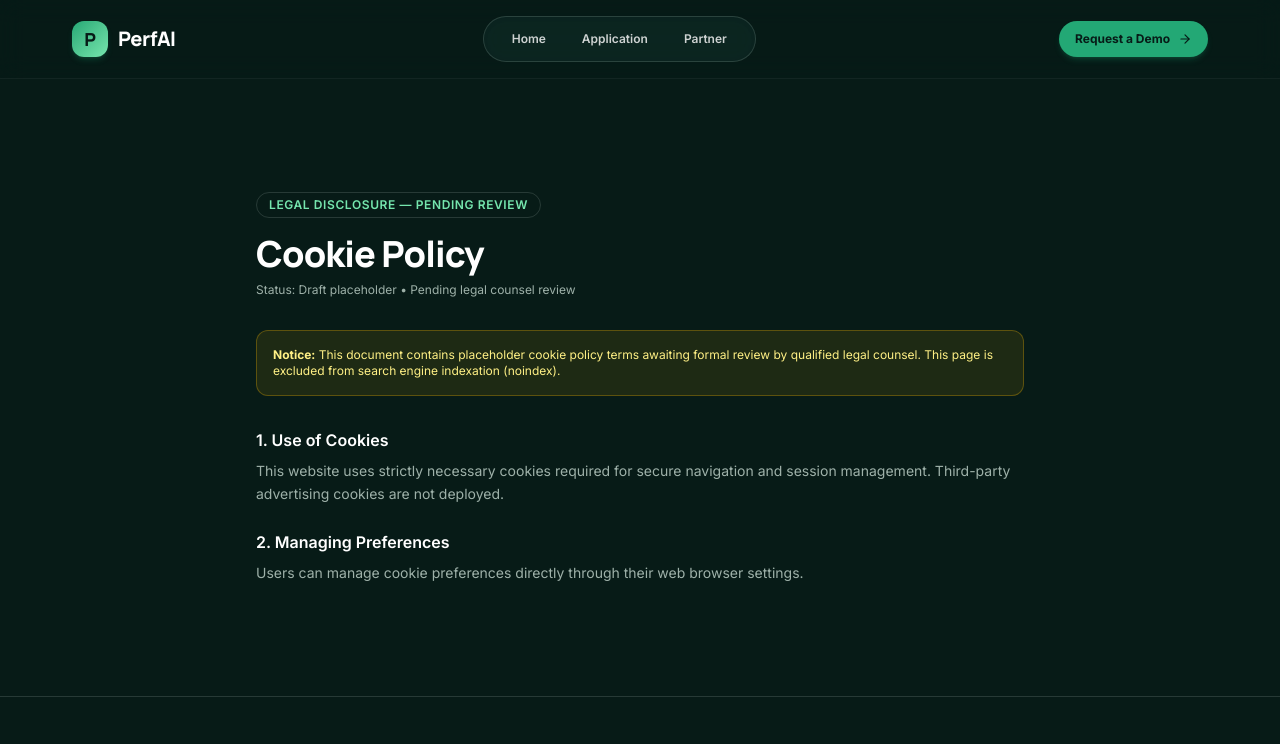
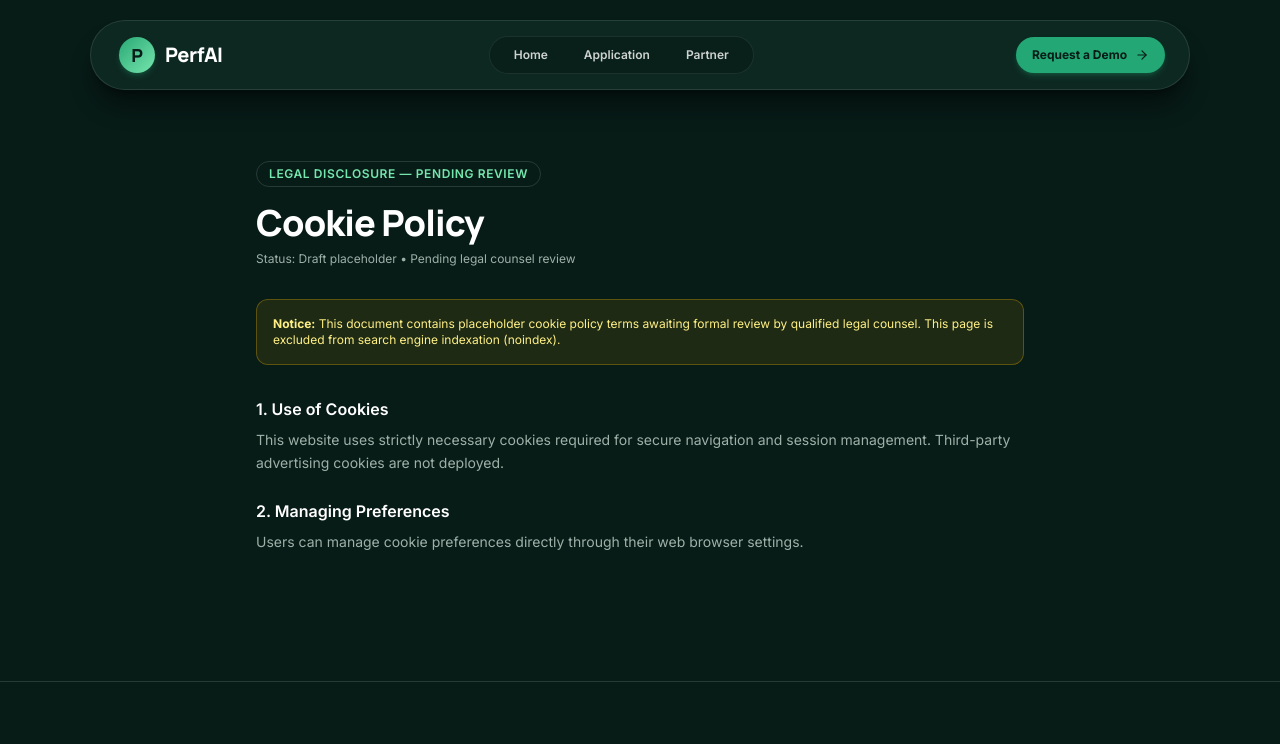
Before and after one commit to verilumenlab/perfai-, a Next.js app: page /cookies in a window 1280 px wide. Shown: the top 744 px of the page. Built offline with nearby package versions, Linux system fonts and the light colour scheme.

Commit message:
feat: implement modern floating capsule island navbar and adjust hero spacing

```diff
--- a/app/application/page.tsx
+++ b/app/application/page.tsx
@@ -54,7 +54,7 @@ export default function ApplicationPage() {
   return (
     <div className="flex flex-col">
       {/* Hero Section */}
-      <Section className="pt-16 pb-20 md:pt-24 md:pb-28 bg-bg-deep border-b border-border-dark relative overflow-hidden">
+      <Section className="pt-28 pb-20 sm:pt-36 sm:pb-28 md:pt-40 md:pb-32 bg-bg-deep border-b border-border-dark relative overflow-hidden">
         <div
           className="absolute top-0 right-1/4 w-96 h-96 bg-green-primary/10 rounded-full blur-[130px] pointer-events-none"
           aria-hidden="true"
--- a/app/cookies/page.tsx
+++ b/app/cookies/page.tsx
@@ -15,7 +15,7 @@ export const metadata: Metadata = {
 
 export default function CookiesPage() {
   return (
-    <Section className="py-20 md:py-28 bg-bg-deep text-white">
+    <Section className="pt-28 pb-20 sm:pt-36 sm:pb-28 md:pt-40 md:pb-32 bg-bg-deep text-white">
       <Container>
         <div className="max-w-3xl mx-auto">
           <Badge variant="outline" className="mb-4 text-mint-accent">
--- a/app/partner/page.tsx
+++ b/app/partner/page.tsx
@@ -54,7 +54,7 @@ export default function PartnerPage() {
   return (
     <div className="flex flex-col">
       {/* Hero Section */}
-      <Section className="pt-16 pb-20 md:pt-24 md:pb-28 bg-bg-deep border-b border-border-dark relative overflow-hidden">
+      <Section className="pt-28 pb-20 sm:pt-36 sm:pb-28 md:pt-40 md:pb-32 bg-bg-deep border-b border-border-dark relative overflow-hidden">
         <div
           className="absolute top-0 right-1/4 w-96 h-96 bg-green-primary/10 rounded-full blur-[130px] pointer-events-none"
           aria-hidden="true"
--- a/app/privacy/page.tsx
+++ b/app/privacy/page.tsx
@@ -16,7 +16,7 @@ export const metadata: Metadata = {
 
 export default function PrivacyPage() {
   return (
-    <Section className="py-20 md:py-28 bg-bg-deep text-white">
+    <Section className="pt-28 pb-20 sm:pt-36 sm:pb-28 md:pt-40 md:pb-32 bg-bg-deep text-white">
       <Container>
         <div className="max-w-3xl mx-auto">
           <Badge variant="outline" className="mb-4 text-mint-accent">
--- a/app/terms/page.tsx
+++ b/app/terms/page.tsx
@@ -16,7 +16,7 @@ export const metadata: Metadata = {
 
 export default function TermsPage() {
   return (
-    <Section className="py-20 md:py-28 bg-bg-deep text-white">
+    <Section className="pt-28 pb-20 sm:pt-36 sm:pb-28 md:pt-40 md:pb-32 bg-bg-deep text-white">
       <Container>
         <div className="max-w-3xl mx-auto">
           <Badge variant="outline" className="mb-4 text-mint-accent">
--- a/components/layout/Navbar.tsx
+++ b/components/layout/Navbar.tsx
@@ -21,57 +21,59 @@ export function Navbar() {
   return (
     <>
       <header
-        className={`sticky top-0 z-40 w-full transition-all duration-300 ${
-          scrolled
-            ? "bg-bg-deep/85 backdrop-blur-xl border-b border-border-dark/80 py-3 shadow-xl shadow-black/40"
-            : "bg-bg-deep/40 backdrop-blur-md border-b border-white/5 py-4"
-        }`}
+        className="fixed top-3 sm:top-5 inset-x-0 z-40 flex justify-center px-3 sm:px-6 pointer-events-none transition-all duration-300"
       >
-        <div className="w-full max-w-[1200px] mx-auto px-4 sm:px-6 lg:px-8 flex items-center justify-between">
+        <div
+          className={`pointer-events-auto w-full max-w-[1100px] mx-auto rounded-full transition-all duration-300 flex items-center justify-between px-4 sm:px-6 py-2.5 sm:py-3 ${
+            scrolled
+              ? "bg-bg-deep/90 backdrop-blur-xl border border-green-primary/30 shadow-2xl shadow-black/60 shadow-green-primary/5"
+              : "bg-bg-surface/80 backdrop-blur-lg border border-border-dark/80 shadow-xl shadow-black/40"
+          }`}
+        >
           {/* Brand: PerfAI Logo and Name only */}
           <Link
             href="/"
-            className="flex items-center gap-2.5 group focus:outline-none focus-visible:ring-2 focus-visible:ring-mint-accent rounded-xl p-1 -ml-1 transition-all"
+            className="flex items-center gap-2.5 group focus:outline-none focus-visible:ring-2 focus-visible:ring-mint-accent rounded-full p-1 transition-all"
             aria-label="PerfAI Homepage"
           >
-            <div className="h-9 w-9 rounded-xl bg-gradient-to-br from-green-primary to-mint-accent text-bg-deep flex items-center justify-center font-heading font-extrabold text-lg shadow-md shadow-green-primary/20 group-hover:scale-105 transition-transform">
+            <div className="h-8 w-8 sm:h-9 sm:w-9 rounded-full bg-gradient-to-br from-green-primary to-mint-accent text-bg-deep flex items-center justify-center font-heading font-extrabold text-base sm:text-lg shadow-md shadow-green-primary/25 group-hover:scale-105 transition-transform">
               P
             </div>
-            <span className="font-heading font-extrabold text-xl tracking-tight text-white group-hover:text-mint-accent transition-colors">
+            <span className="font-heading font-extrabold text-lg sm:text-xl tracking-tight text-white group-hover:text-mint-accent transition-colors">
               PerfAI
             </span>
           </Link>
 
           {/* Nav links: Home, Application, Partner */}
           <nav
-            className="hidden md:flex items-center gap-1 bg-bg-surface/70 backdrop-blur-md px-3 py-1.5 rounded-full border border-border-dark shadow-inner"
+            className="hidden md:flex items-center gap-1 bg-bg-deep/60 px-2 py-1 rounded-full border border-border-dark/60"
             aria-label="Main Navigation"
           >
             <Link
               href="/"
-              className="text-xs font-semibold px-4 py-2 rounded-full text-white/80 hover:text-white hover:bg-white/5 transition-all duration-200"
+              className="text-xs font-semibold px-4 py-1.5 rounded-full text-white/80 hover:text-white hover:bg-white/10 transition-all duration-200"
             >
               Home
             </Link>
             <Link
               href="/application"
-              className="text-xs font-semibold px-4 py-2 rounded-full text-white/80 hover:text-white hover:bg-white/5 transition-all duration-200"
+              className="text-xs font-semibold px-4 py-1.5 rounded-full text-white/80 hover:text-white hover:bg-white/10 transition-all duration-200"
             >
               Application
             </Link>
             <Link
               href="/partner"
-              className="text-xs font-semibold px-4 py-2 rounded-full text-white/80 hover:text-white hover:bg-white/5 transition-all duration-200"
+              className="text-xs font-semibold px-4 py-1.5 rounded-full text-white/80 hover:text-white hover:bg-white/10 transition-all duration-200"
             >
               Partner
             </Link>
           </nav>
 
           {/* Right CTA & Mobile hamburger */}
-          <div className="flex items-center gap-3">
+          <div className="flex items-center gap-2.5 sm:gap-3">
             <Link
               href="/#demo"
-              className="hidden sm:inline-flex items-center gap-2 text-xs font-bold bg-green-primary text-bg-deep px-4 py-2.5 rounded-full hover:bg-mint-accent active:scale-[0.98] transition-all duration-200 shadow-md shadow-green-primary/20 focus:outline-none focus-visible:ring-2 focus-visible:ring-mint-accent"
+              className="hidden sm:inline-flex items-center gap-2 text-xs font-bold bg-green-primary text-bg-deep px-4 py-2 sm:py-2.5 rounded-full hover:bg-mint-accent active:scale-[0.98] transition-all duration-200 shadow-md shadow-green-primary/25 focus:outline-none focus-visible:ring-2 focus-visible:ring-mint-accent"
             >
               <span>Request a Demo</span>
               <ArrowRight className="w-3.5 h-3.5" />
@@ -81,7 +83,7 @@ export function Navbar() {
               ref={triggerRef}
               type="button"
               onClick={() => setMobileOpen(true)}
-              className="md:hidden inline-flex items-center justify-center p-2 rounded-xl text-white/80 hover:text-white hover:bg-white/5 border border-border-dark transition-colors focus:outline-none focus-visible:ring-2 focus-visible:ring-mint-accent"
+              className="md:hidden inline-flex items-center justify-center p-2 rounded-full text-white/80 hover:text-white hover:bg-white/5 border border-border-dark transition-colors focus:outline-none focus-visible:ring-2 focus-visible:ring-mint-accent"
               aria-label="Open mobile navigation menu"
               aria-expanded={mobileOpen}
             >
--- a/components/sections/HeroSection.tsx
+++ b/components/sections/HeroSection.tsx
@@ -26,7 +26,7 @@ export function HeroSection() {
   const { hero, products } = homeContent;
 
   return (
-    <section className="relative w-full pt-12 pb-20 md:pt-20 md:pb-28 bg-bg-deep overflow-hidden">
+    <section className="relative w-full pt-28 pb-20 sm:pt-36 sm:pb-28 md:pt-40 md:pb-32 bg-bg-deep overflow-hidden">
       {/* Soft gradient illumination */}
       <div
         className="absolute top-0 left-1/2 -translate-x-1/2 w-full max-w-4xl h-[400px] bg-green-primary/10 rounded-full blur-[140px] pointer-events-none"
```
Also changed, not shown: 1 other file (tests, documents, lock files or other folders).
